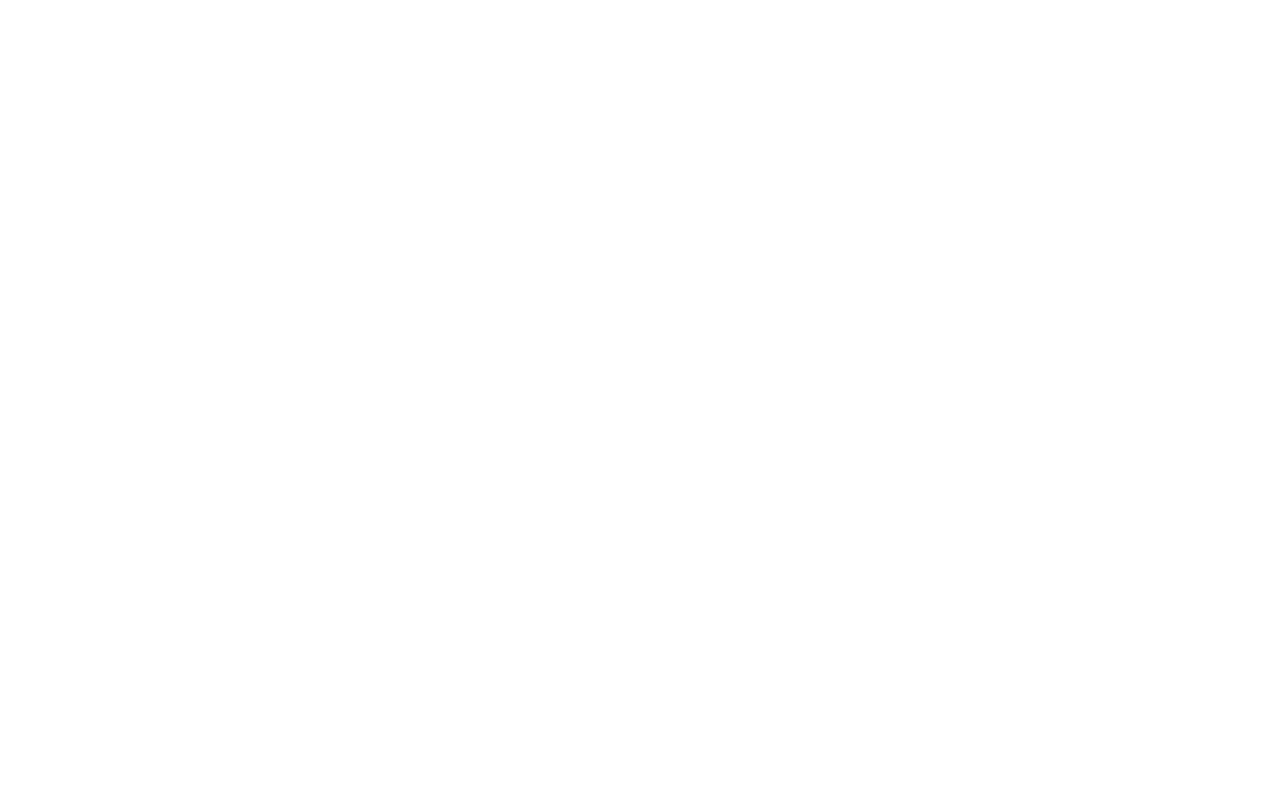
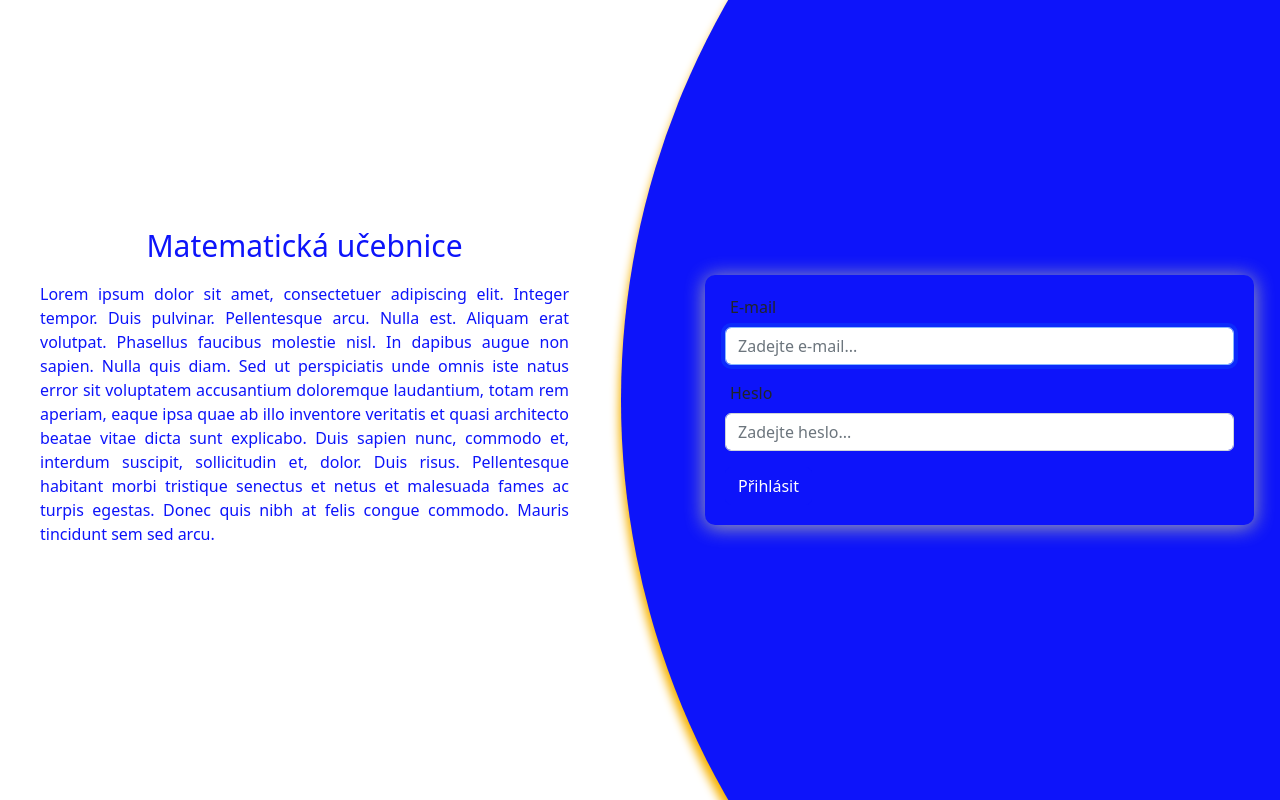
Before and after one commit to gyarab/2022-3e-matematicka_ucebnice, a Next.js app: page / in a window 1280 px wide. Built offline with nearby package versions, Linux system fonts and the light colour scheme.

Commit message:
index.jsx page created and designed

```diff
--- a/pages/index.jsx
+++ b/pages/index.jsx
@@ -1,6 +1,8 @@
 import CustomHead from "../components/utils/CustomHead";
-import {colorThemeLight, colorThemeDark} from "../lib/env-variables";
+import {colorThemeDark, colorThemeLight} from "../lib/env-variables";
 import CustomFooter from "../components/utils/CustomFooter";
+import LoginForm from "../components/verification/Login";
+import indexStyles from '../styles/IndexPage.module.css'
 
 /*
 async function getServerSideProps(context) {
@@ -45,8 +47,26 @@ const Home = () => {
                 themeColorDark={colorThemeDark}
             />
 
-            <main className={'container-fluid'}>
-
+            <main className={indexStyles.mainContainer}>
+                <div className={indexStyles.backgroundCircle}></div>
+                <div className={indexStyles.container}>
+                    <div className={indexStyles.contentContainer}>
+                        <h1 className={indexStyles.title}>Matematická učebnice</h1>
+                        <p className={indexStyles.text}>
+                            Lorem ipsum dolor sit amet, consectetuer adipiscing elit. Integer tempor. Duis pulvinar.
+                            Pellentesque arcu. Nulla est. Aliquam erat volutpat. Phasellus faucibus molestie nisl. In
+                            dapibus augue non sapien. Nulla quis diam. Sed ut perspiciatis unde omnis iste natus error
+                            sit voluptatem accusantium doloremque laudantium, totam rem aperiam, eaque ipsa quae ab illo
+                            inventore veritatis et quasi architecto beatae vitae dicta sunt explicabo. Duis sapien nunc,
+                            commodo et, interdum suscipit, sollicitudin et, dolor. Duis risus. Pellentesque habitant
+                            morbi tristique senectus et netus et malesuada fames ac turpis egestas. Donec quis nibh at
+                            felis congue commodo. Mauris tincidunt sem sed arcu.
+                        </p>
+                    </div>
+                    <div className={indexStyles.contentContainer}>
+                        <LoginForm/>
+                    </div>
+                </div>
             </main>
 
             <CustomFooter/>
--- /dev/null
+++ b/styles/IndexPage.module.css
@@ -0,0 +1,42 @@
+.container {
+    width: 100%;
+    height: 100%;
+    display: flex;
+    flex-direction: row;
+    justify-content: space-between;
+    align-items: center;
+    padding: 30px;
+}
+
+.mainContainer {
+    display: flex;
+    align-items: center;
+    height: 100vh;
+}
+
+.contentContainer {
+    width: 45%;
+}
+
+.backgroundCircle {
+    z-index: -1;
+    left: 48.5%;
+    position: fixed;
+    border-radius: 100%;
+    width: 200vh;
+    height: 200vh;
+    background-color: var(--bs-primary);
+    box-shadow: -2px 10px 10px var(--bs-secondary);
+}
+
+.title {
+    text-align: center;
+    color: var(--bs-primary);
+    font-size: 30px;
+}
+
+.text {
+    color: var(--bs-primary);
+    padding: 10px;
+    text-align: justify;
+}
```
